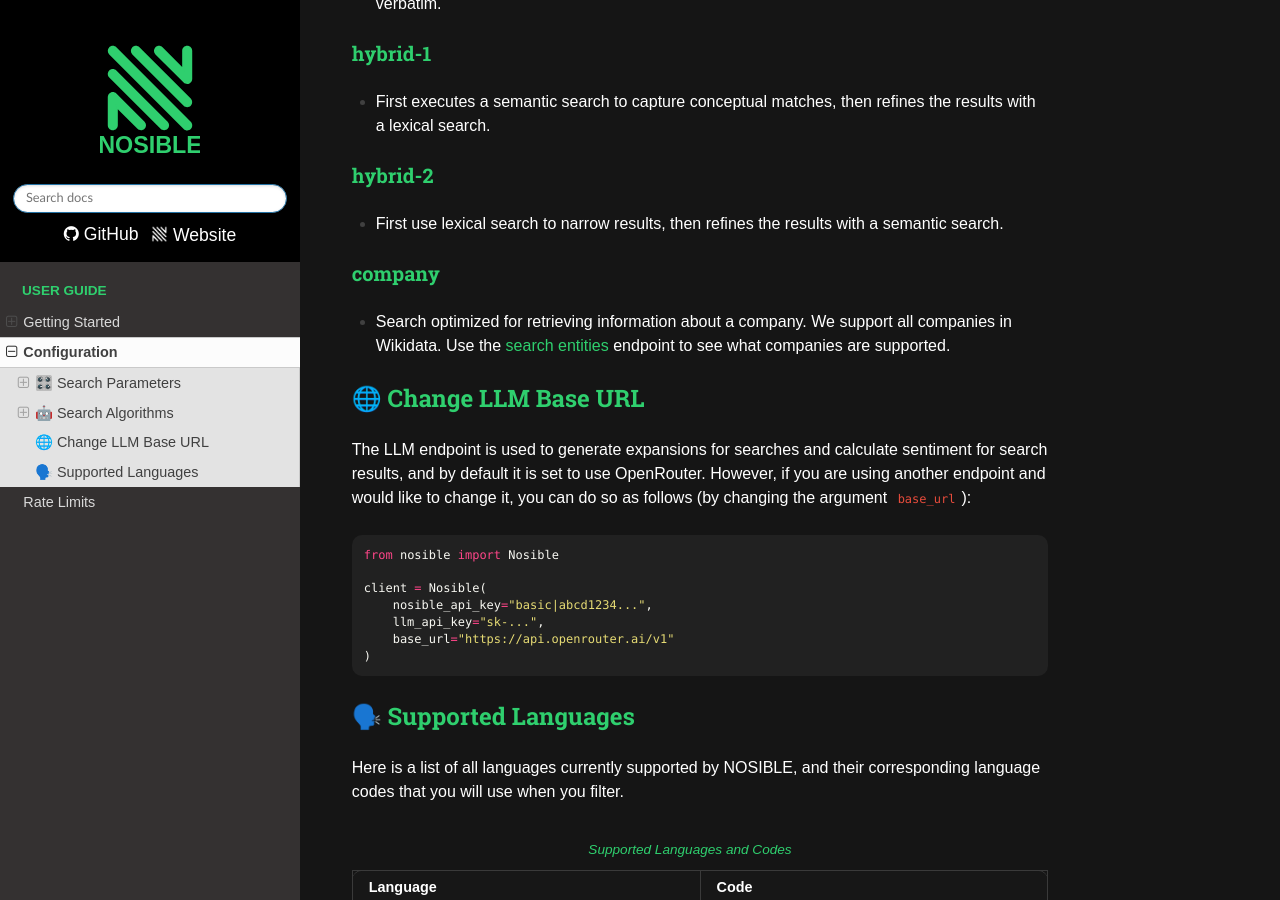
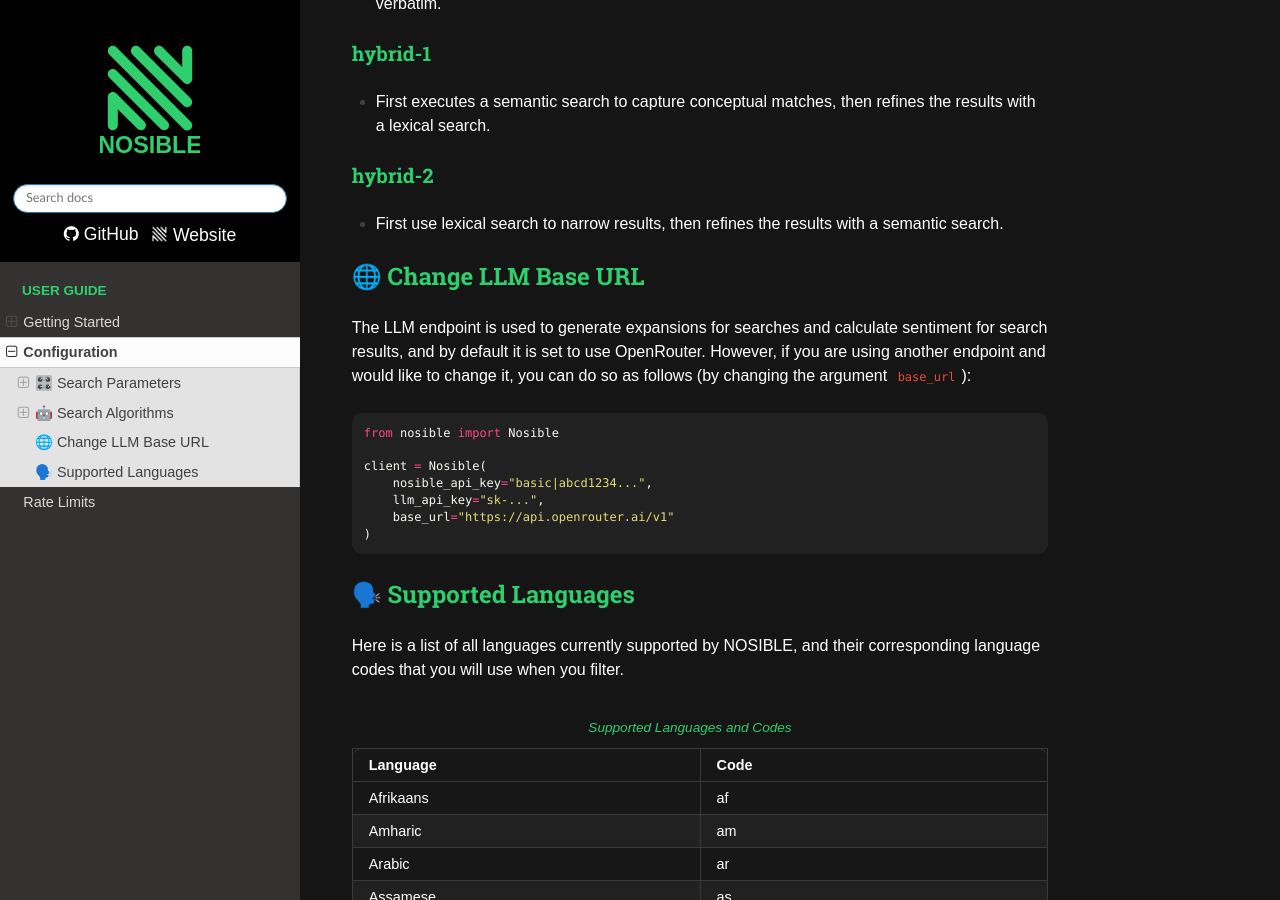
Before and after one commit to NosibleAI/nosible-py, a Sphinx documentation site: the page built from docs/configuration.rst, in a window 1280 px wide and 900 px high, scrolled down 4756 px. Built offline with Sphinx 7.4.7 and the Read the Docs theme 3.1.0, drawn with Linux system fonts in a browser that asks for light colours.

Commit message:
[0.1.10] Removed: 'company' algorithm

```diff
--- a/docs/configuration.rst
+++ b/docs/configuration.rst
@@ -216,14 +216,6 @@ hybrid-2
 
 - First use lexical search to narrow results, then refines the results with a semantic search.
 
-company
-~~~~~~~
-
-- Search optimized for retrieving information about a company. We support all companies in Wikidata.
-  Use the `search entities <https://www.nosible.ai/search/v1/docs/
-  swagger#/Miscellaneous/search_entities_search_v1-search_entities_post>`_
-  endpoint to see what companies are supported.
-
 🌐 Change LLM Base URL
 ----------------------
 
```
